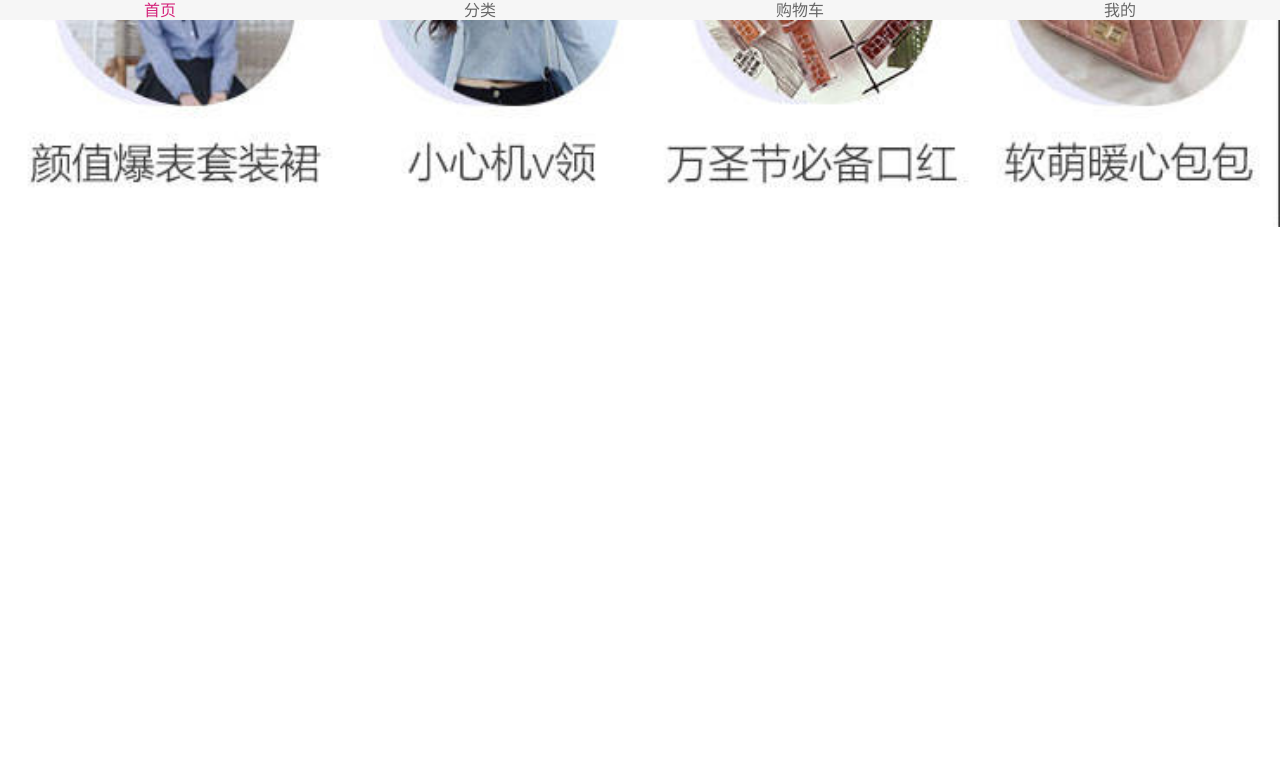
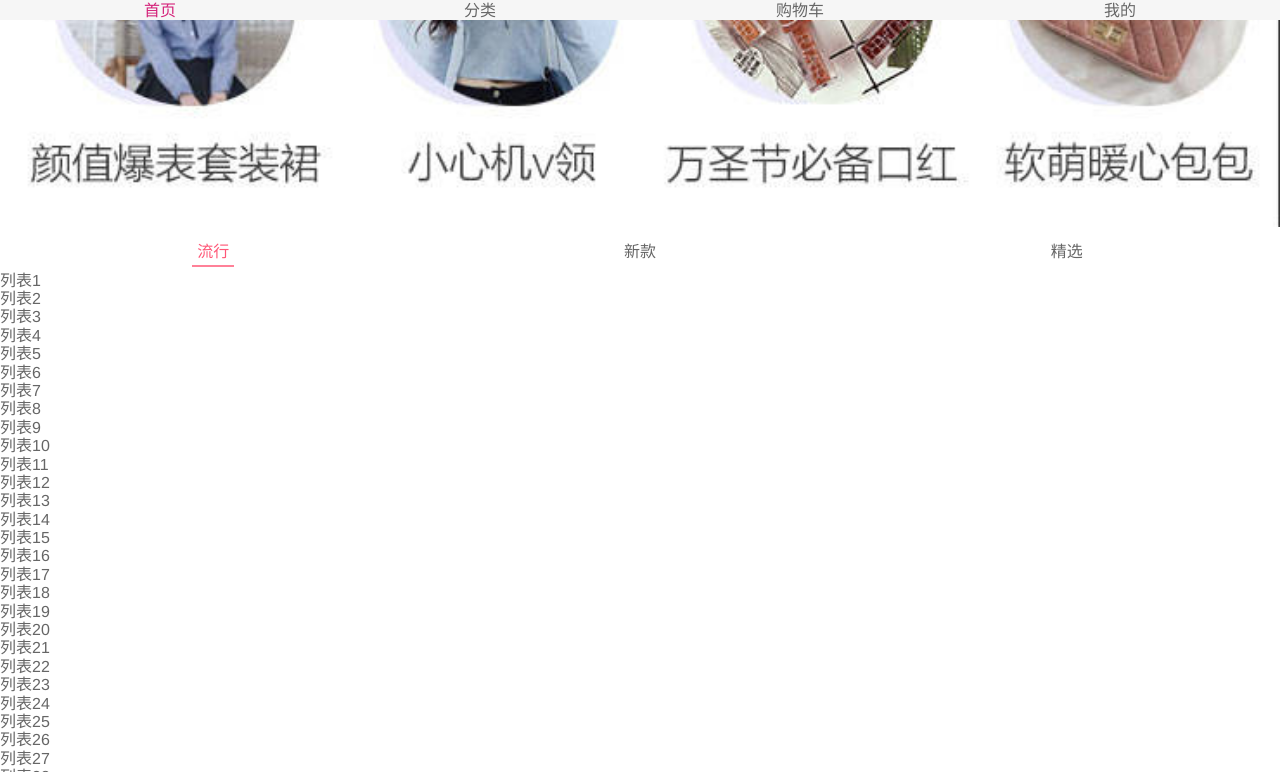
Before and after one commit to lzg999/supermall, a Vue app: page /home in a window 1280 px wide. Shown: the part 780-1552 px from the top of the page. Before the commit the page ends 1012 px from the top, so only its background shows below. Built offline with nearby package versions, Linux system fonts and the light colour scheme; no server answers.

Commit message:
新增tab控制器

```diff
--- /dev/null
+++ b/src/components/content/tabControl/TabControl.vue
@@ -0,0 +1,53 @@
+<template>
+  <div class="tab-control">
+    <div v-for="(item, index) in titles" :key="index" class="tab-control-item" :class="{active: currentIndex === index}" @click="itemClick(index)">
+      <span>{{ item }}</span>
+    </div>
+  </div>
+</template>
+
+<script>
+export default {
+  name: 'TabControl',
+  data() {
+    return {
+      currentIndex: 0,
+    }
+  },
+  props: {
+    titles: {
+      type: Array,
+      default() {
+        return []
+      }
+    }
+  },
+  methods: {
+    itemClick(index) {
+      this.currentIndex = index;
+    }
+  }
+}
+</script>
+
+<style scoped>
+  .tab-control {
+    display: flex;
+    text-align: center;
+    height: 40px;
+    line-height: 40px;
+    background-color: #fff;
+  }
+  .tab-control-item {
+    flex: 1;
+  }
+  .tab-control-item span {
+    padding: 5px;
+  }
+  .active {
+    color: var(--color-high-text)
+  }
+  .active span {
+    border-bottom: 2px solid var(--color-tint)
+  }
+</style>
--- a/src/views/home/home.vue
+++ b/src/views/home/home.vue
@@ -6,11 +6,115 @@
     <home-swiper :banners="banners" />
     <Recommend-view :recommends="recommends"/>
     <feature-view />
+    <tab-control class="tab-control" :titles="['流行', '新款', '精选']"/>
+    <ul>
+      <li>列表1</li>
+      <li>列表2</li>
+      <li>列表3</li>
+      <li>列表4</li>
+      <li>列表5</li>
+      <li>列表6</li>
+      <li>列表7</li>
+      <li>列表8</li>
+      <li>列表9</li>
+      <li>列表10</li>
+      <li>列表11</li>
+      <li>列表12</li>
+      <li>列表13</li>
+      <li>列表14</li>
+      <li>列表15</li>
+      <li>列表16</li>
+      <li>列表17</li>
+      <li>列表18</li>
+      <li>列表19</li>
+      <li>列表20</li>
+      <li>列表21</li>
+      <li>列表22</li>
+      <li>列表23</li>
+      <li>列表24</li>
+      <li>列表25</li>
+      <li>列表26</li>
+      <li>列表27</li>
+      <li>列表28</li>
+      <li>列表29</li>
+      <li>列表30</li>
+      <li>列表31</li>
+      <li>列表32</li>
+      <li>列表33</li>
+      <li>列表34</li>
+      <li>列表35</li>
+      <li>列表36</li>
+      <li>列表37</li>
+      <li>列表38</li>
+      <li>列表39</li>
+      <li>列表40</li>
+      <li>列表41</li>
+      <li>列表42</li>
+      <li>列表43</li>
+      <li>列表44</li>
+      <li>列表45</li>
+      <li>列表46</li>
+      <li>列表47</li>
+      <li>列表48</li>
+      <li>列表49</li>
+      <li>列表50</li>
+      <li>列表51</li>
+      <li>列表52</li>
+      <li>列表53</li>
+      <li>列表54</li>
+      <li>列表55</li>
+      <li>列表56</li>
+      <li>列表57</li>
+      <li>列表58</li>
+      <li>列表59</li>
+      <li>列表60</li>
+      <li>列表61</li>
+      <li>列表62</li>
+      <li>列表63</li>
+      <li>列表64</li>
+      <li>列表65</li>
+      <li>列表66</li>
+      <li>列表67</li>
+      <li>列表68</li>
+      <li>列表69</li>
+      <li>列表70</li>
+      <li>列表71</li>
+      <li>列表72</li>
+      <li>列表73</li>
+      <li>列表74</li>
+      <li>列表75</li>
+      <li>列表76</li>
+      <li>列表77</li>
+      <li>列表78</li>
+      <li>列表79</li>
+      <li>列表80</li>
+      <li>列表81</li>
+      <li>列表82</li>
+      <li>列表83</li>
+      <li>列表84</li>
+      <li>列表85</li>
+      <li>列表86</li>
+      <li>列表87</li>
+      <li>列表88</li>
+      <li>列表89</li>
+      <li>列表90</li>
+      <li>列表91</li>
+      <li>列表92</li>
+      <li>列表93</li>
+      <li>列表94</li>
+      <li>列表95</li>
+      <li>列表96</li>
+      <li>列表97</li>
+      <li>列表98</li>
+      <li>列表99</li>
+      <li>列表100</li>
+    </ul>
   </div>
 </template>
 
 <script>
   import NavBar from 'components/common/navbar/NavBar'
+  import TabControl from 'components/content/tabControl/TabControl'
   import HomeSwiper from './childComps/HomeSwiper'
   import RecommendView from './childComps/RecommendView'
   import FeatureView from './childComps/FeatureView'
@@ -27,6 +131,7 @@
     },
     components: {
       NavBar,
+      TabControl,
       HomeSwiper,
       RecommendView,
       FeatureView
@@ -44,8 +149,20 @@
 </script>
 
 <style scoped>
+  .container {
+    padding-top: 44px;
+  }
   .home-nav {
     background-color: var(--color-tint);
     color: #fff;
+    position: fixed;
+    top: 0;
+    left: 0;
+    right: 0;
+    z-index: 9;
+  }
+  .tab-control {
+    position: sticky;
+    top: 40px;
   }
 </style>
```
